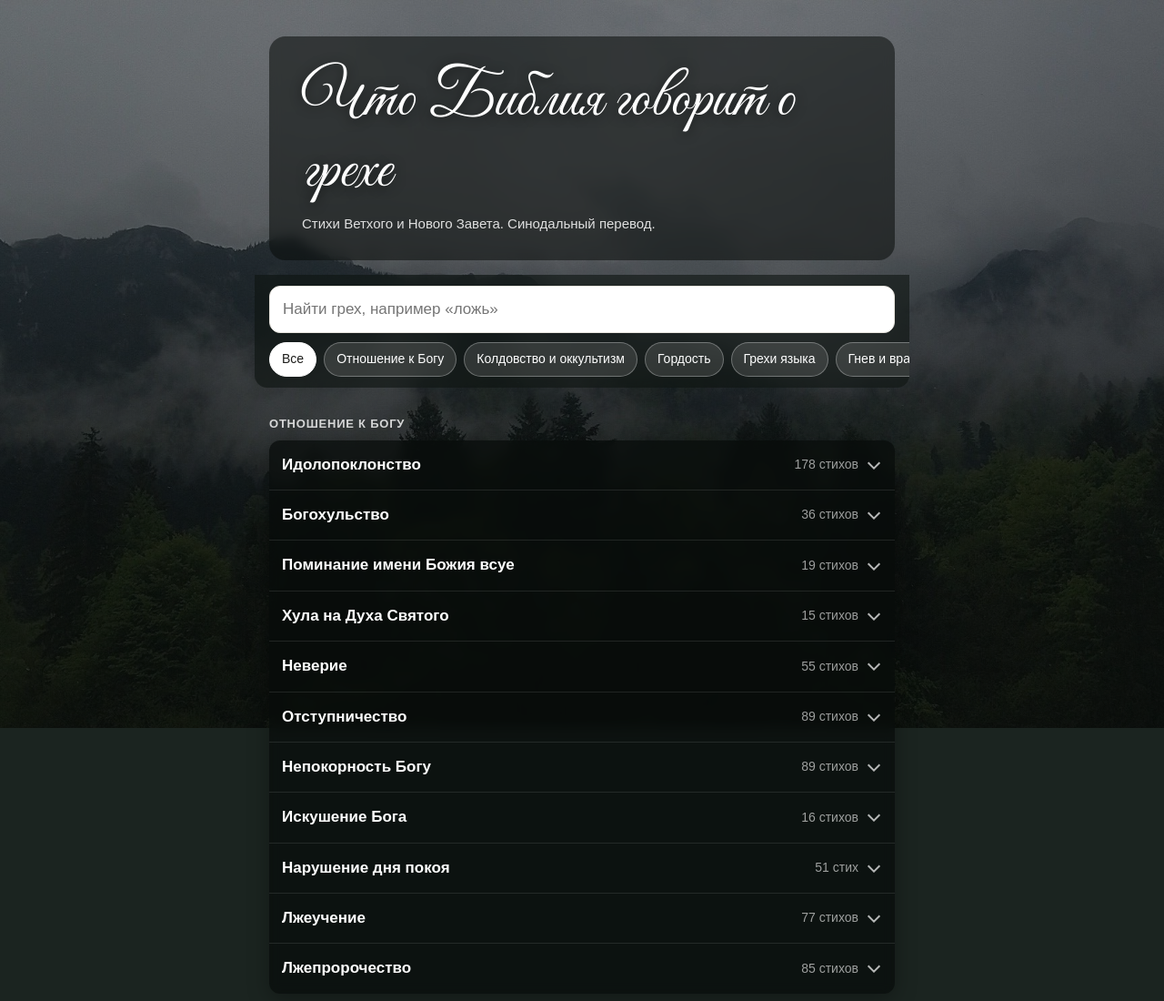
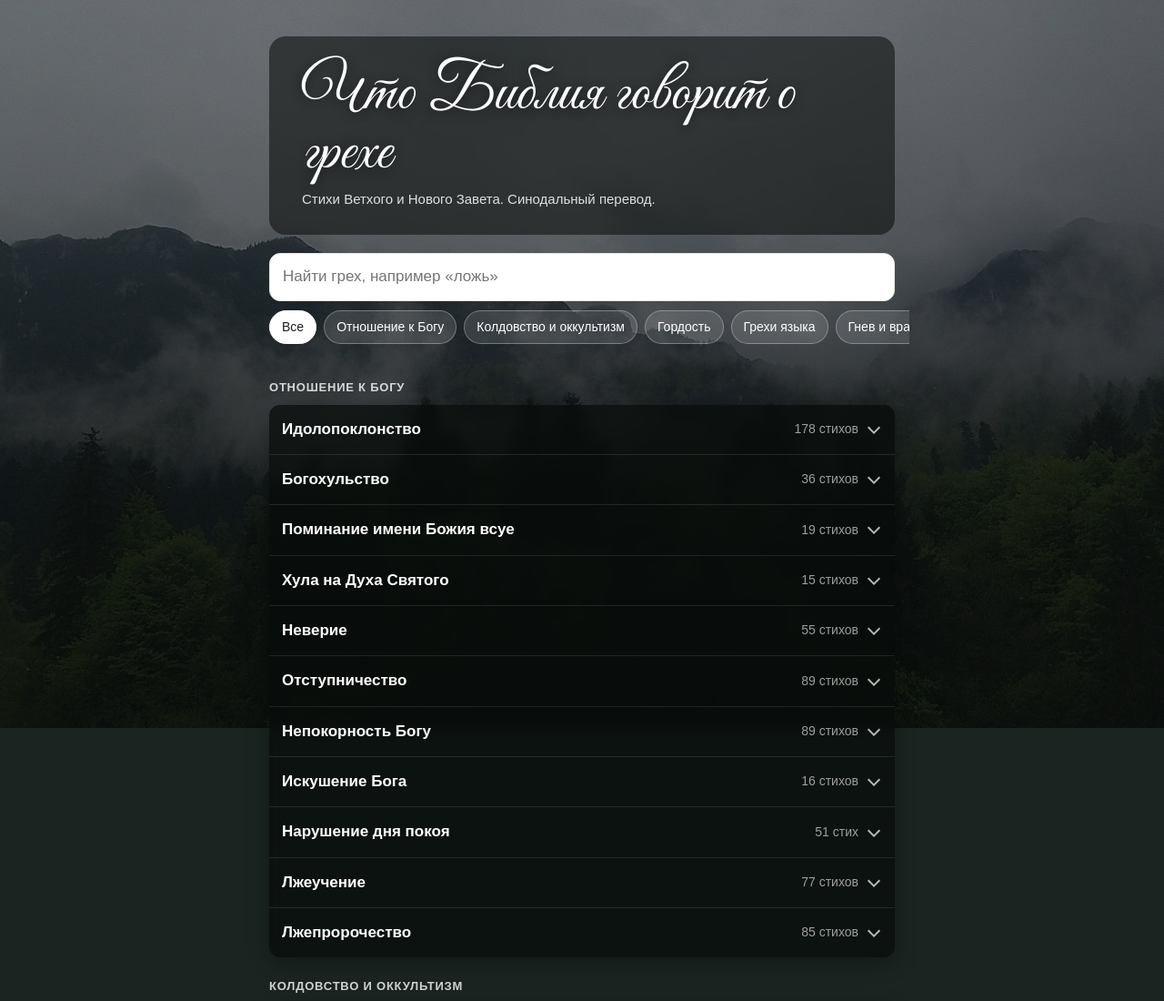
Before and after one commit to michhall2008-sketch/Bible-grehi, a plain HTML site: page index.html in a window 1280 px wide. Shown: the top 1100 px of the page at 91% size. Drawn offline with Linux system fonts and the light colour scheme.

Commit message:
Плотнее строки названия, поиск без подложки
Co-Authored-By: Claude Opus 5.5 <noreply@anthropic.com>
Claude-Session: https://claude.ai/code/session_014ZwC7ZL5WttJGDXbVYDNe5

```diff
--- a/index.html
+++ b/index.html
@@ -33,14 +33,12 @@
   @media (max-aspect-ratio: 1/1), (max-width: 700px) { .bg { background-image: url("fon-telefon.jpg"); } }
   .wrap { max-width: 720px; margin: 0 auto; padding: 0 16px; }
   header.top { margin: 20px 0 12px; padding: 20px 20px 18px; background: rgba(8,12,10,.55); -webkit-backdrop-filter: blur(6px); backdrop-filter: blur(6px); border-radius: 18px; }
-  h1 { font-family: "Great Vibes", cursive; font-size: 50px; line-height: 1.15; margin: 0 0 6px; font-weight: 400; color: #fff; text-shadow: 0 2px 12px rgba(0,0,0,.5); }
+  h1 { font-family: "Great Vibes", cursive; font-size: 50px; line-height: 0.95; margin: 0 0 6px; font-weight: 400; color: #fff; text-shadow: 0 2px 12px rgba(0,0,0,.5); }
   .sub { color: rgba(255,255,255,.85); font-size: 15px; margin: 0; }
-  @media (min-width: 752px) { .bar { border-radius: 0 0 14px 14px; } }
   @media (min-width: 700px) { h1 { font-size: 68px; } header.top { margin: 40px 0 16px; padding: 32px 36px 28px; } }
 
   .bar {
-    position: sticky; top: 0; z-index: 5; background: rgba(14,20,17,.6); -webkit-backdrop-filter: blur(12px); backdrop-filter: blur(12px);
-    margin: 0 -16px; padding: 12px 16px 10px;
+    padding: 4px 0 6px;
   }
   .search { position: relative; }
   .search input {
@@ -189,7 +187,7 @@
       var html = '<div class="verses">';
       s.verses.forEach(function (v) {
         var u = verseUrl(v[0]);
-        html += '<div class="verse">' + (u ? '<a class="ref" href="' + u + '" rel="noopener">' + esc(v[0]) + ' ↗</a>' : '<span class="ref">' + esc(v[0]) + '</span>') + '<p class="text">' + esc(v[1]) + '</p></div>';
+        html += '<div class="verse">' + (u ? '<a class="ref" href="' + u + '" rel="noopener">' + esc(v[0]) + ' ↗\uFE0E</a>' : '<span class="ref">' + esc(v[0]) + '</span>') + '<p class="text">' + esc(v[1]) + '</p></div>';
       });
       sinEl.insertAdjacentHTML('beforeend', html + '</div>');
     } else if (box) {
```
